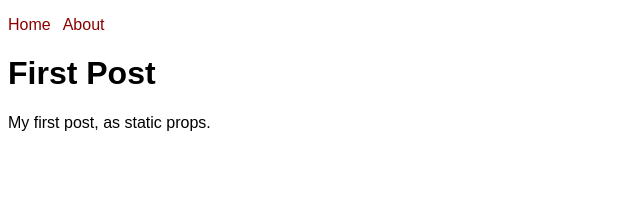
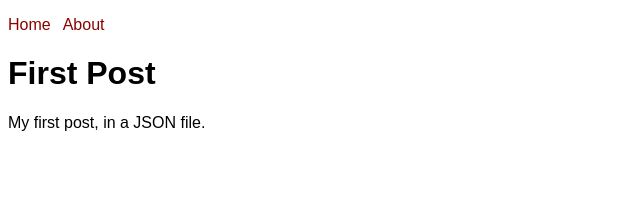
Before and after one commit to SatyaAmitha/next-pages, a Next.js app in the folder next-blogs/: page /posts/first-post in a window 1280 px wide. Shown: the top 204 px of the page, without its empty margins (0-640 px from the left). Built offline with nearby package versions, Linux system fonts and the light colour scheme.

Commit message:
Part 16: Reading Files in Next.js with getStaticProps

```diff
--- /dev/null
+++ b/next-blogs/content/posts/first-post.json
@@ -0,0 +1,4 @@
+{
+  "title": "First Post",
+  "body": "My first post, in a JSON file."
+}
--- a/next-blogs/pages/posts/first-post.js
+++ b/next-blogs/pages/posts/first-post.js
@@ -1,16 +1,16 @@
-// File: pages/posts/first-post.js
+// pages/posts/first-post.js
+import { readFile } from 'fs/promises';
 import Head from 'next/head';
+
 export async function getStaticProps() {
   console.log('[FirstPostPage] getStaticProps()');
+  const data = await readFile('content/posts/first-post.json', 'utf8');
+  const post = JSON.parse(data);
   return {
-    props: {
-      post: {
-        title: 'First Post',
-        body: 'My first post, as static props.',
-      },
-    },
+    props: { post },
   };
 }
+
 function FirstPostPage({ post }) {
   console.log('[FirstPostPage] render:', post);
   return (
```
